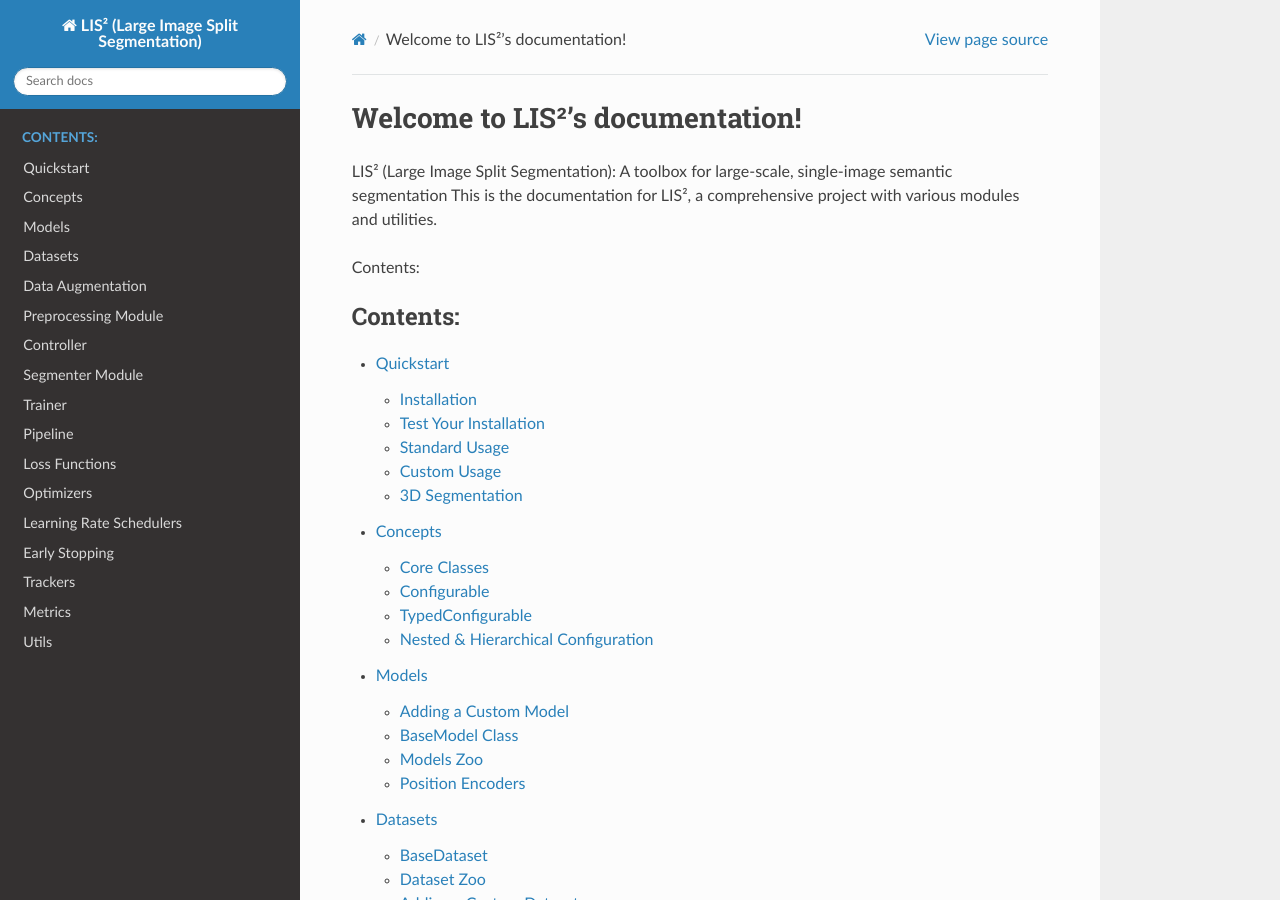
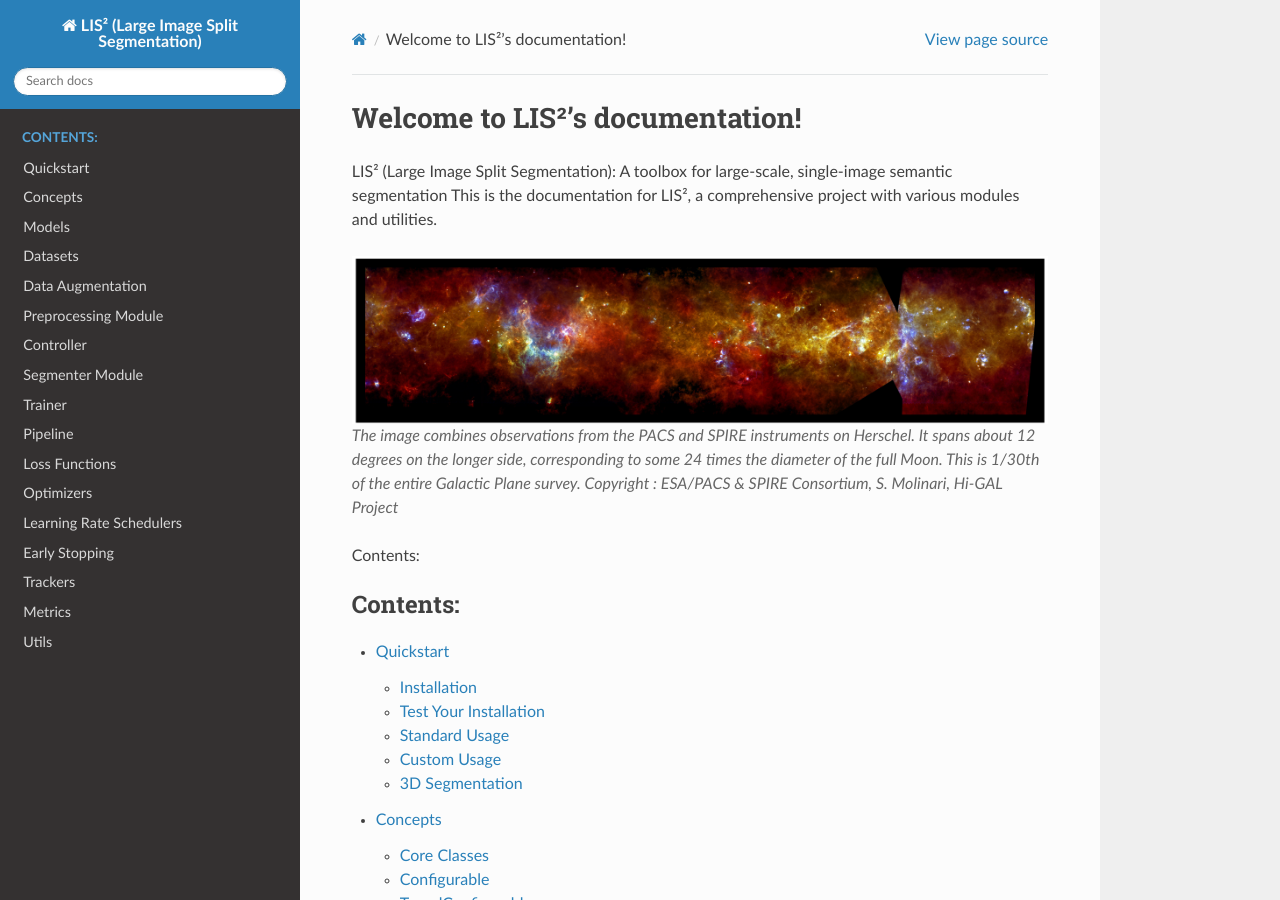
Before and after one commit to multi-learn/lis2, a Sphinx documentation site: the page built from docs/source/index.rst, in a window 1280 px wide and 900 px high. Built offline with Sphinx 7.4.7 and the Read the Docs theme 3.1.0, drawn with Linux system fonts in a browser that asks for light colours.

Commit message:
Update index.rst

```diff
--- a/docs/source/index.rst
+++ b/docs/source/index.rst
@@ -5,6 +5,11 @@ Welcome to LIS²'s documentation!
 
 LIS² (Large Image Split Segmentation): A toolbox for large-scale, single-image semantic segmentation
 This is the documentation for LIS², a comprehensive project with various modules and utilities.
+
+.. figure:: _static/galax.png
+
+   The image combines observations from the PACS and SPIRE instruments on Herschel. It spans about 12 degrees on the longer side, corresponding to some 24 times the diameter of the full Moon.
+   This is 1/30th of the entire Galactic Plane survey. Copyright : ESA/PACS & SPIRE Consortium, S. Molinari, Hi-GAL Project
 
 Contents:
 
```
